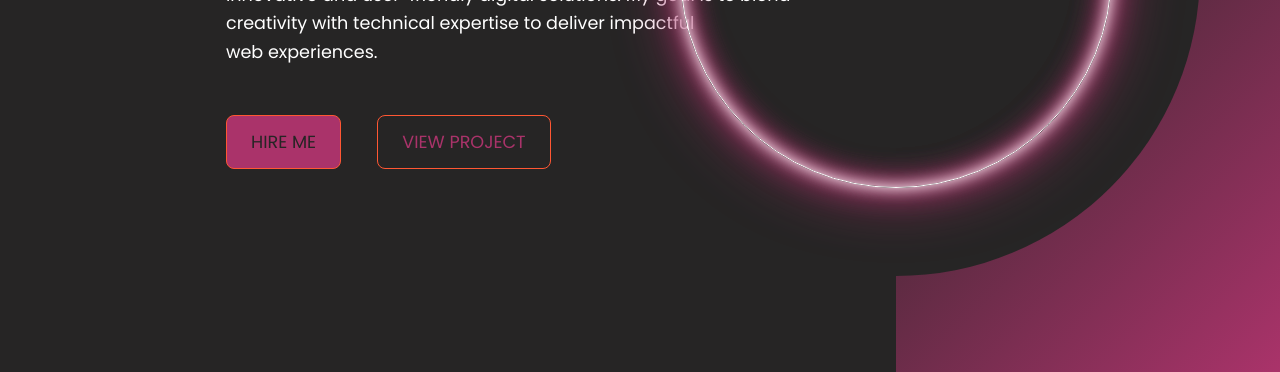
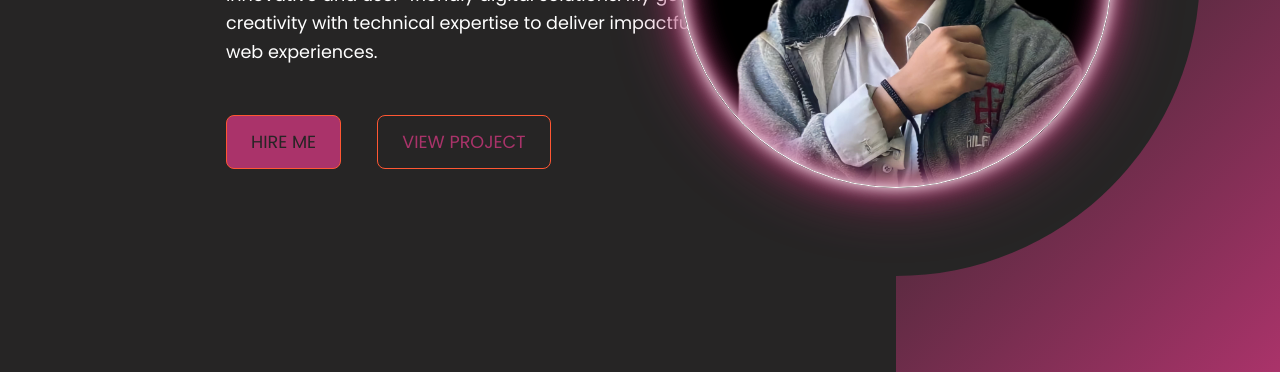
Before and after one commit to Diso-lab/portfolio, a plain HTML site: page index.html in a window 1280 px wide. Shown: the part 428-800 px from the top of the page. Drawn offline with Linux system fonts and the light colour scheme.

Commit message:
Update style.css

```diff
--- a/style.css
+++ b/style.css
@@ -132,7 +132,7 @@ button:nth-child(2):hover{
 }
 .circle:nth-child(2){
     width:27rem;
-    background-image:url("image/portfolioimage.jpg") ;
+    background-image:url("/portfolioimage.jpg") ;
     background-size: 100%;
     background-repeat: no-repeat;
     border:.1rem solid white;
```
